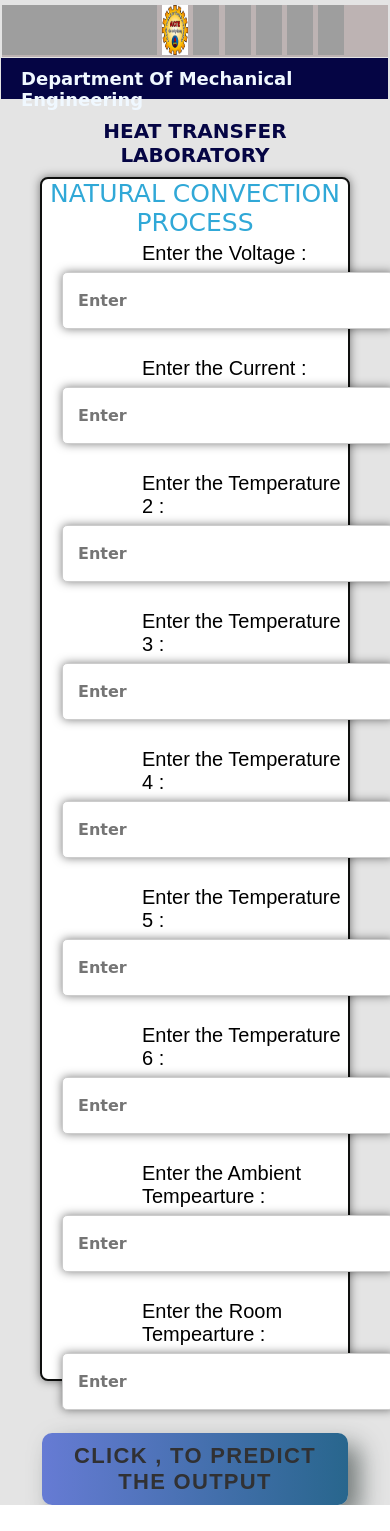
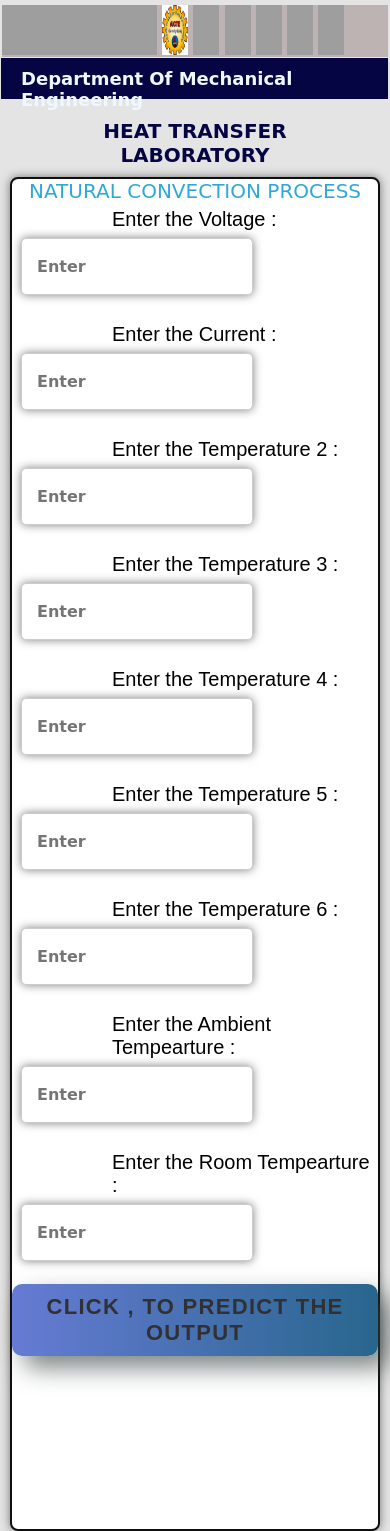
Before and after one commit to Syam916/majorproject, a Django app: page / in a window 390 px wide. Before the commit the page ends 1505 px from the top, so only its background shows below. Run offline with Django 4.2, Linux system fonts and the light colour scheme; parts of the project's set-up code (start-up, migrations or seed data) failed here and were passed over; some web fonts are replaced; grey boxes are pictures that could not be loaded.

Commit message:
final css done

```diff
--- a/static/styles/temp.css
+++ b/static/styles/temp.css
@@ -257,12 +257,12 @@ li a.active {
 
     .pic3{
         width: auto;
-        height: 1200px;
+        height: 1350px;
         border: 2px solid rgb(14, 15, 14);
         border-radius: 8px;
         background: white;
-        margin-left: 40px;
-        margin-right: 40px;
+        margin-left: 10px;
+        margin-right: 10px;
         margin-top: 10px;
     }
     .fon{
@@ -283,7 +283,7 @@ li a.active {
 
     }
     .m1{
-        font-size: 25px;
+        font-size: 20px;
         font-family: 'Rye', cursive;
         color: rgb(48, 168, 215);
         text-decoration: none;
@@ -316,9 +316,9 @@ li a.active {
         flex-wrap: wrap;
         justify-content: space-between;
         margin: 2px 0 5px 0;
-        margin-left: 20px;
+        margin-left: 9px;
         height: 25px;
-        width: 300px;
+        width: 200px;
         outline: none;
         font-size: 16px;
         border-radius: 5px;
```
Also changed, not shown: db.sqlite3.
